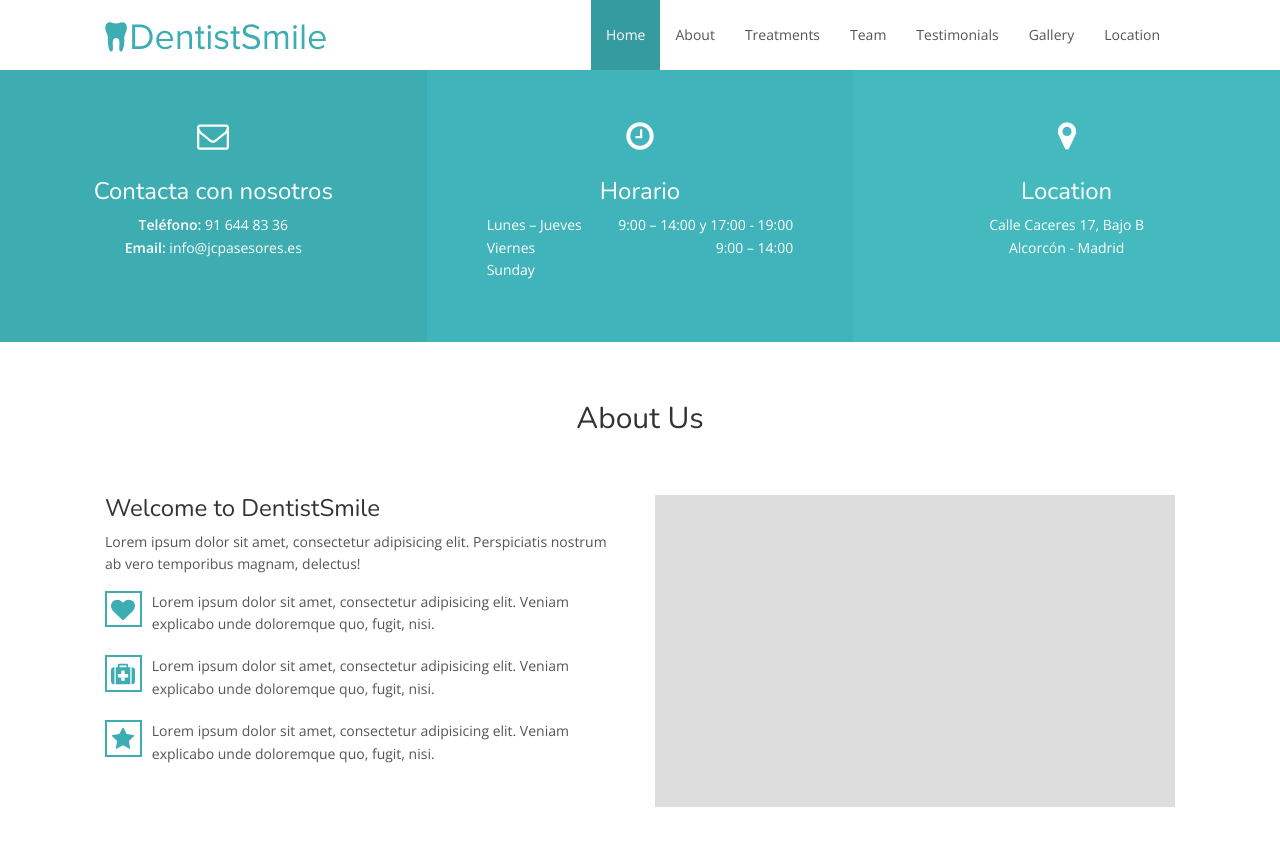
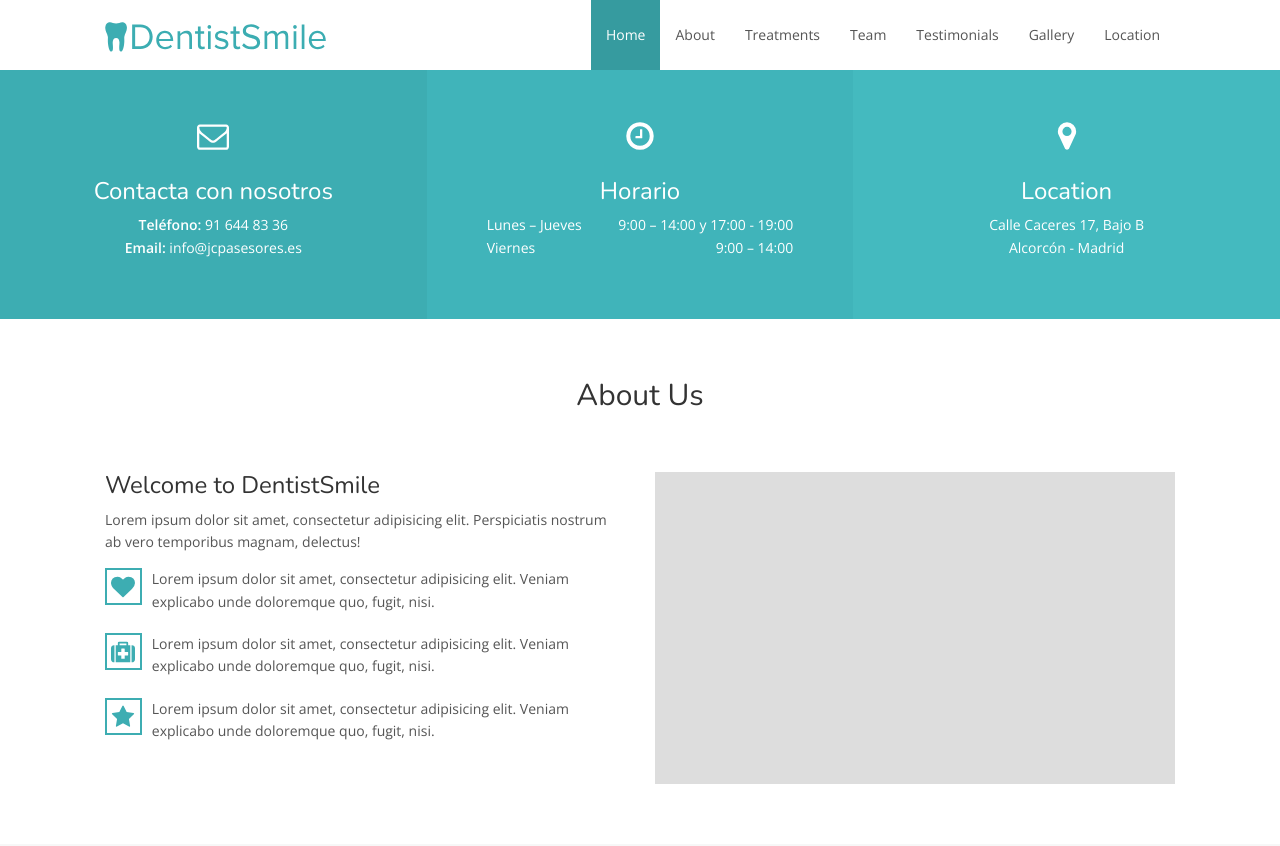
Before and after one commit to MpCity/MpCity.github.io, a Jekyll site: the page built from index.html, in a window 1280 px wide and 900 px high, scrolled down 486 px. Shown: the top 846 px of the window. Built offline with Jekyll 4.4.1, drawn with Linux system fonts in a browser that asks for light colours; nearby versions of some CDN libraries.

Commit message:
Update index.html

```diff
--- a/index.html
+++ b/index.html
@@ -61,10 +61,6 @@ layout: default
                 <tr>
                     <td>Viernes</td>
                     <td>{{ site.saturday }}</td>
-                </tr>
-                <tr>
-                    <td>Sunday</td>
-                    <td>{{ site.sunday }}</td>
                 </tr>
             </tbody>
         </table>
```
